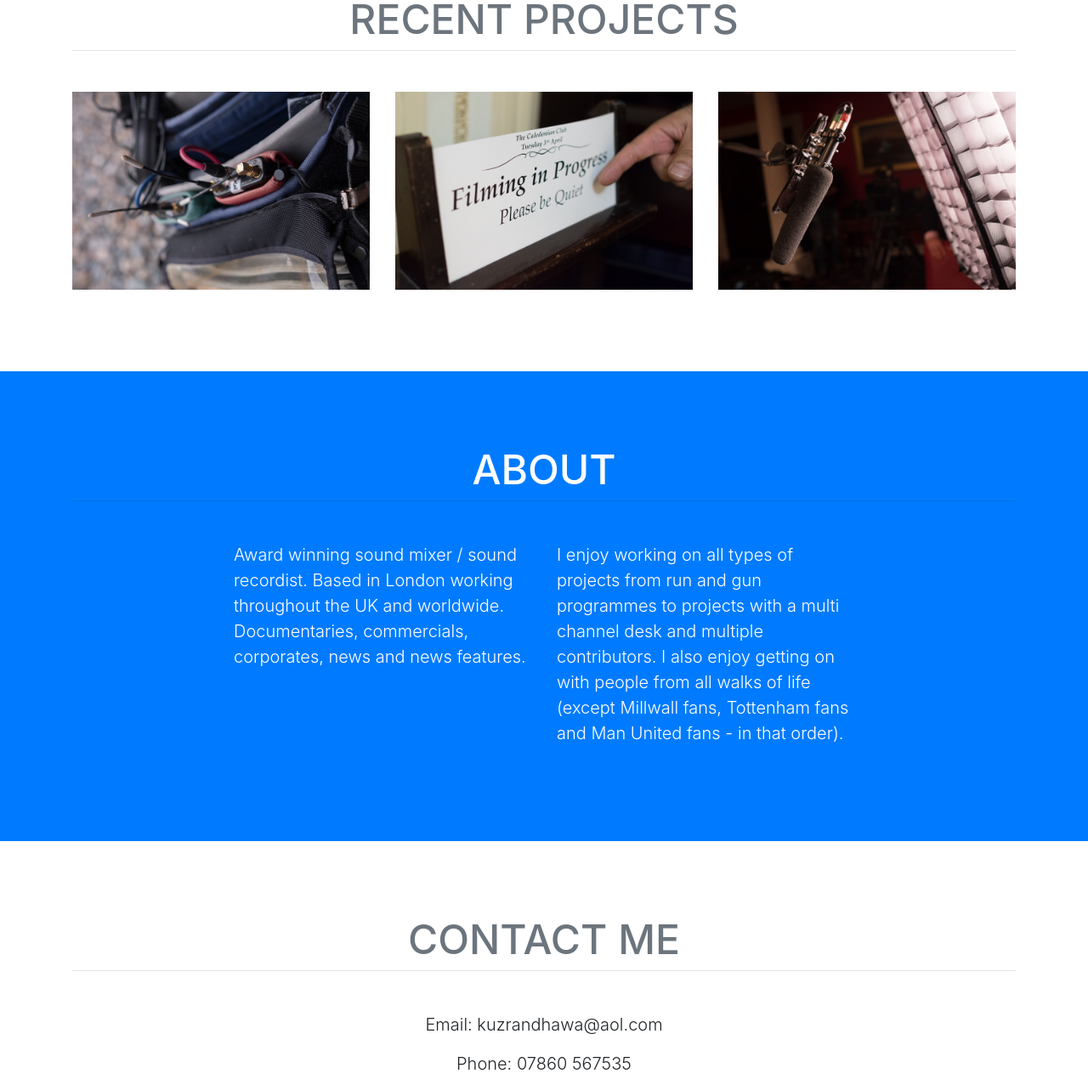
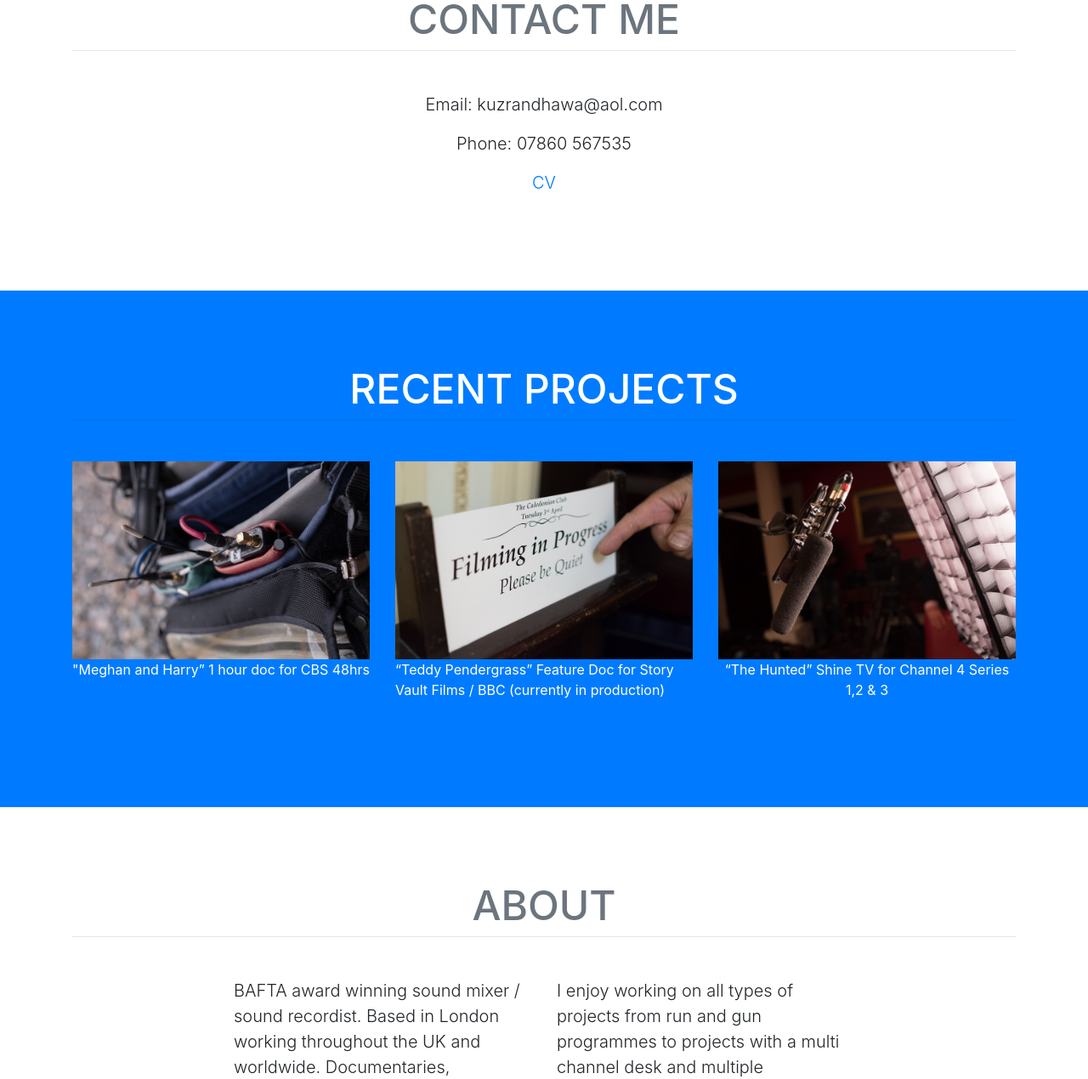
Before and after one commit to kuzsound/kuzsound, a website with bundled scripts: page index.html in a window 1280 px wide. Shown: the part 837-2107 px from the top of the page at 85% size. Built offline with nearby package versions, Linux system fonts and the light colour scheme.

Commit message:
Update photos for mobile friendly mode and add in cv.

```diff
--- a/index.html
+++ b/index.html
@@ -3,7 +3,6 @@
   <head>
     <meta charset="utf-8">
     <meta name="viewport" content="width=device-width, initial-scale=1, shrink-to-fit=no">
-    <meta name="description" content="">
     <meta name="author" content="">
 
     <title>Kuz Randhawa</title>
@@ -40,44 +39,55 @@
       </div>
     </header>
 
+    <!-- Contact Section -->
+    <section id="contact" >
+      <div class="container">
+        <h2 class="text-center text-uppercase text-secondary mb-0">Contact Me</h2>
+        <hr class="mb-5">
+        <p class="text-center lead">Email: kuzrandhawa@aol.com</p>
+        <p class="text-center lead">Phone: 07860 567535</p>
+        <p class="text-center lead"> <a href="img/cv.pdf">CV</a></p>
+      </div>
+    </section>
+
+
     <!-- Portfolio Grid Section -->
-    <section class="portfolio" id="portfolio">
+    <section class="portfolio bg-primary text-white mb-0" id="portfolio" >
       <div class="container">
-        <h2 class="text-center text-uppercase text-secondary mb-0">Recent projects</h2>
+        <h2 class="text-center text-uppercase mb-0">Recent projects</h2>
+
         <hr class="mb-5">
         <div class="row">
-          <div class="col-md-6 col-lg-4">
+          <div class="col-md-1 col-lg-4">
             <a class="portfolio-item d-block mx-auto">
-              <div class="portfolio-item-caption d-flex position-absolute h-100 w-100">
-                  <div class="my-auto w-100 text-center text-white">
-                    <p class="mb-2">Meghan and Harry” 1 hour doc for CBS 48hrs</p>
-                  </div>
+
+              <img class="img-fluid" src="img/portfolio/radiomic.jpg" alt="">
+              <div class="my-auto w-100 text-center">
+                <p class="mb-1">"Meghan and Harry” 1 hour doc for CBS 48hrs</p>
               </div>
-              <img class="img-fluid" src="img/portfolio/radiomic.jpg" alt="">
             </a>
           </div>
-          <div class="col-md-6 col-lg-4">
+          <div class="col-md-1 col-lg-4">
             <a class="portfolio-item d-block mx-auto">
-              <div class="portfolio-item-caption d-flex position-absolute h-100 w-100">
-
-                <div class="my-auto w-100 text-center text-white">
-                <p class="mb-2">“Teddy Pendergrass” Feature Doc for Story Vault Films / BBC
-                  (currently in production)</p>
-                </div>
+              <div class="my-auto w-100 text-center">
               </div>
               <img class="img-fluid" src="img/portfolio/quiteplease.jpg" alt="">
+              <div class="d-flex position-absolute h-100 w-100">
+                <p class="mb-1">“Teddy Pendergrass” Feature Doc for Story Vault Films / BBC
+                  (currently in production)</p>
+              </div>
+
             </a>
               <p class="text-center text-primary mb-3">
               </p>
           </div>
-          <div class="col-md-6 col-lg-4">
+          <div class="col-md-1 col-lg-4">
             <a class="portfolio-item d-block mx-auto">
-              <div class="portfolio-item-caption d-flex position-absolute h-100 w-100">
-                <div class="my-auto w-100 text-center text-white">
-                  <p class="mb-2">“The Hunted” Shine TV for Channel 4 Series 1,2 & 3</p>
-                </div>
+
+              <img class="img-fluid" src="img/portfolio/microhpone.jpg" alt="">
+              <div class="my-auto w-100 text-center">
+                <p class="mb-2">“The Hunted” Shine TV for Channel 4 Series 1,2 & 3</p>
               </div>
-              <img class="img-fluid" src="img/portfolio/microhpone.jpg" alt="">
             </a>
             <p class="text-center text-secondary mb-3">
             </p>
@@ -87,37 +97,44 @@
       </div>
     </section>
 
+    <!--&lt;!&ndash; Gallery Section &ndash;&gt;-->
+    <!--<section class="bg-secondary text-white mb-0" id="photos">-->
+      <!--<div class="container">-->
+        <!--<h2 class="text-center text-uppercase text-white">Gallery</h2>-->
+        <!--<hr class="mb-5">-->
+        <!--<div class="row">-->
+          <!--<div class="col-lg-4 ml-auto">-->
+
+          <!--</div>-->
+          <!--<div class="col-lg-4 mr-auto">-->
+
+          <!--</div>-->
+        <!--</div>-->
+      <!--</div>-->
+    <!--</section>-->
+
+
     <!-- About Section -->
-    <section class="bg-primary text-white mb-0" id="about">
+    <section id="about">
       <div class="container">
-        <h2 class="text-center text-uppercase text-white">About</h2>
+        <h2 class="text-center text-uppercase text-secondary">About</h2>
         <hr class="mb-5">
         <div class="row">
           <div class="col-lg-4 ml-auto">
             <p class="lead">
-              Award winning sound mixer / sound recordist.
+              BAFTA award winning sound mixer / sound recordist.
               Based in London working throughout the UK and worldwide.
               Documentaries, commercials, corporates, news and news features.
             </p>
           </div>
           <div class="col-lg-4 mr-auto">
             <p class="lead">
-              I enjoy working on all types of projects from run and gun programmes to projects with a multi channel desk and multiple contributors. I also enjoy getting on with people from all walks of life (except Millwall fans, Tottenham fans and Man United fans - in that order).
-            </p>
+              I enjoy working on all types of projects from run and gun programmes to projects with a multi channel desk and multiple contributors.
           </div>
         </div>
       </div>
     </section>
 
-    <!-- Contact Section -->
-    <section id="contact">
-      <div class="container">
-        <h2 class="text-center text-uppercase text-secondary mb-0">Contact Me</h2>
-        <hr class="mb-5">
-            <p class="text-center lead">Email: kuzrandhawa@aol.com</p>
-            <p class="text-center lead">Phone: 07860 567535</p>
-      </div>
-    </section>
 
 
     <div class="copyright py-4 text-center text-white">
```
Also changed, not shown: 1 other file.
